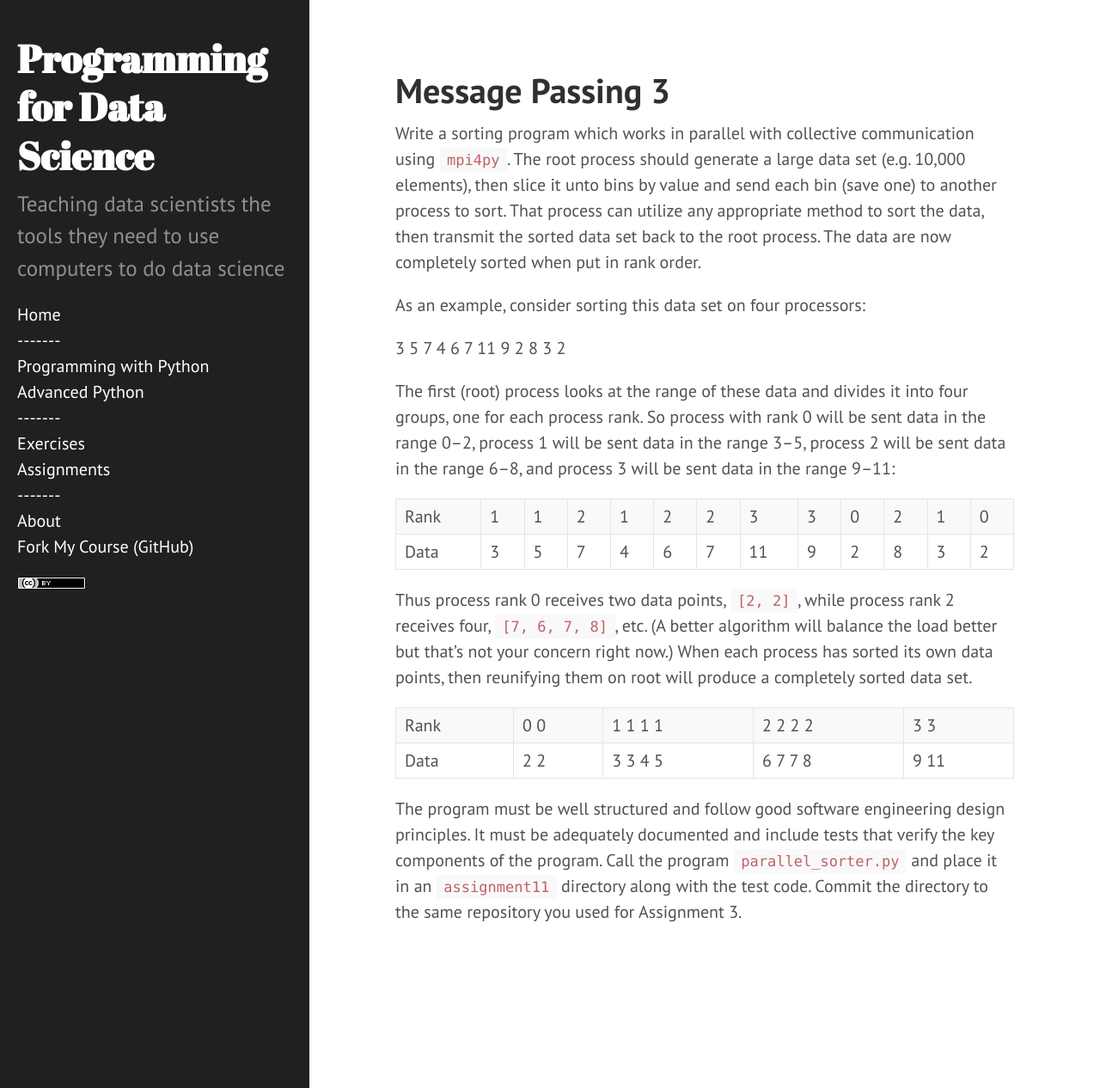
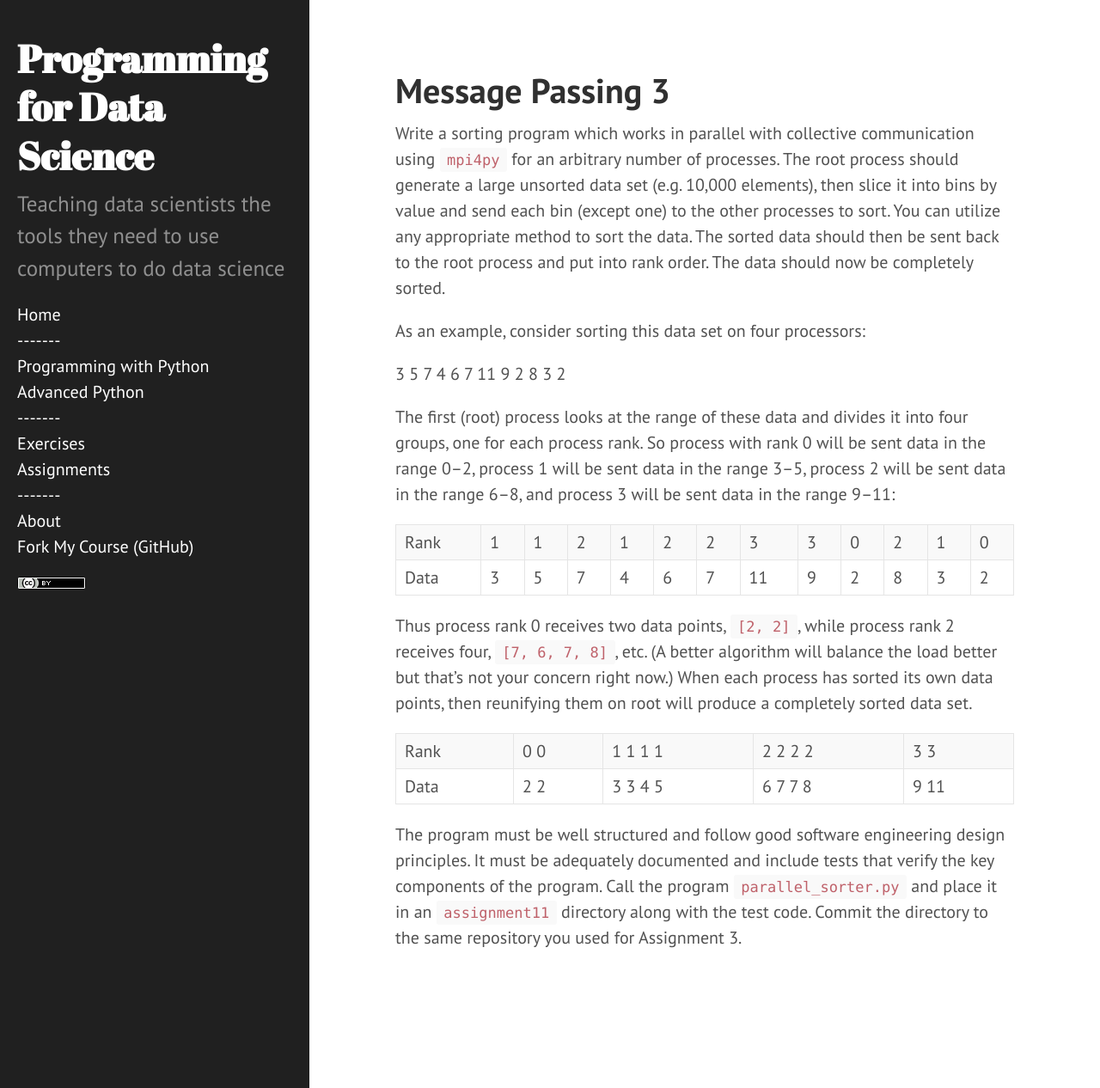
Before and after one commit to nyu-cds/courses, a Jekyll site: the page built from exercises/Mpi-3.md, in a window 1280 px wide and 1266 px high. Shown: the whole window at 86% size. Built offline with Jekyll 4.4.1, drawn with Linux system fonts in a browser that asks for light colours.

Commit message:
Signed-off-by: Greg Watson <g.watson@computer.org>

```diff
--- a/exercises/Mpi-3.md
+++ b/exercises/Mpi-3.md
@@ -2,9 +2,10 @@
 layout: exercise
 title: Message Passing 3
 ---
-Write a sorting program which works in parallel with collective communication using `mpi4py`. The root process should generate a large data set (e.g. 10,000 elements),
-then slice it unto  bins by value and send each bin (save one) to another process to sort.  That process can utilize any appropriate method to sort the
-data, then transmit the sorted data set back to the root process.  The data are now completely sorted when put in rank order.
+Write a sorting program which works in parallel with collective communication using `mpi4py` for an arbitrary number of processes. The root process
+should generate a large unsorted data set (e.g. 10,000 elements), then slice it into bins by value and send each bin (except one) to the other
+processes to sort. You can utilize any appropriate method to sort the data. The sorted data should then be sent back to the root process and put
+into rank order. The data should now be completely sorted.
 
 As an example, consider sorting this data set on four processors:
 
```
